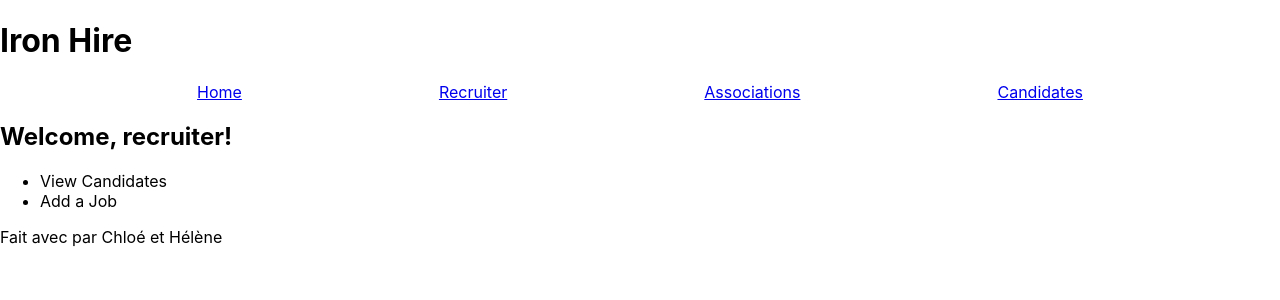
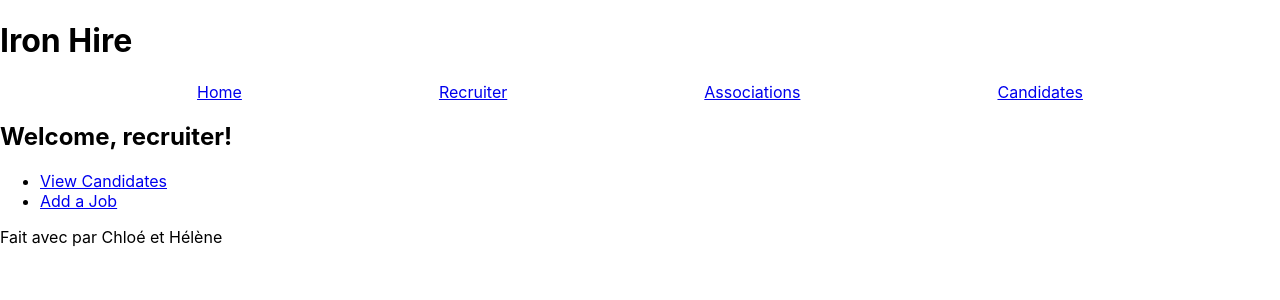
Before and after one commit to chloehd/ironHire-frontend, a React (Create React App) app: page /recruiters in a window 1280 px wide. Shown: the top 300 px of the page. Built offline with nearby package versions, Linux system fonts and the light colour scheme; no server answers.

Commit message:
minor changes

```diff
--- a/package.json
+++ b/package.json
@@ -4,6 +4,7 @@
   "private": true,
   "dependencies": {
     "axios": "^0.18.0",
+    "dotenv": "^6.2.0",
     "nodemon": "^1.18.7",
     "react": "^16.6.3",
     "react-dom": "^16.6.3",
--- a/src/App.js
+++ b/src/App.js
@@ -33,7 +33,7 @@ class App extends Component {
   }
 
   componentDidMount() {
-
+    // console.log("🐹🐹🐹🐹🐹🐹 "+ process.env.REACT_APP_SERVER_URL);
     axios.get(
       process.env.REACT_APP_SERVER_URL + "/api/checkuser",
       { withCredentials: true }
--- a/src/components/AddAssoProfile.js
+++ b/src/components/AddAssoProfile.js
@@ -28,7 +28,7 @@ class AddAssoProfile extends Component {
     uploadData.append("fileSubmission", files[0]);
 
     axios.post(
-      process.env.REACT_APP_SERVER_URL + "api/upload-file",
+      process.env.REACT_APP_SERVER_URL + "/api/upload-file",
       uploadData,
       { withCredentials: true }
       )
--- a/src/components/AllCandidates.js
+++ b/src/components/AllCandidates.js
@@ -1,6 +1,7 @@
 import React, { Component } from 'react';
+import { Redirect } from "react-router-dom";
 import axios from "axios";
-import { Link } from "react-router-dom";
+// import { Link } from "react-router-dom";
 
 function getCandidateUrl(oneCandidate) {
   return `/one-candidate/${oneCandidate._id}`;
@@ -18,12 +19,12 @@ class AllCandidates extends Component {
 componentDidMount() {
 
 axios.get(
-    "http://localhost:5555/api/candidate/candidatedata",
+    process.env.REACT_APP_SERVER_URL + "/api/candidate/candidatedata",
     { withCredentials: true }
 )
 .then(response => {
+  console.log("Candidate Data", response.data);
   this.setState({candidateArray: response.data})
-    console.log("Candidate Data", response.data);
 })
 
 .catch(err => {
@@ -37,6 +38,7 @@ axios.get(
 
 render() {
   const { candidateArray } = this.state;
+
     return (
       <section className="AllCandidatesSection">
       <h2>All Candidates</h2>
@@ -46,9 +48,8 @@ render() {
           return (
             <div className="AllCandidatesDiv">
             <li>{oneCandidate.first_name}</li>
-            <li>
-              </li>
-              {/* <li >
+{/*
+              <li >
               <h3>
               <Link to={getCandidateUrl(oneCandidate)}>
               {oneCandidate.firstName} {oneCandidate.last_name}
--- a/src/components/Associations.js
+++ b/src/components/Associations.js
@@ -14,6 +14,7 @@ class Associations extends Component {
   componentDidMount() {
     axios.get(
       process.env.REACT_APP_SERVER_URL + "/api/asso/news",
+      // process.env.REACT_APP_SERVER_URL + "/api/asso/news",
       { withCredentials: true }
       )
       .then(response => {
--- a/src/components/OneAssociation.js
+++ b/src/components/OneAssociation.js
@@ -14,7 +14,7 @@ class OneAssociation extends Component {
     const { params } = this.props.match;
 
     axios.get(
-      `http://localhost:5555/api/asso/${params.assoId}`,
+      process.env.REACT_APP_SERVER_URL + `/api/asso/${params.assoId}`,
       { withCredentials: true }
       )
       .then(response => {
--- a/src/components/Recruiters.js
+++ b/src/components/Recruiters.js
@@ -1,4 +1,5 @@
 import React, { Component } from 'react';
+import { Link } from "react-router-dom";
 
 class Recruiters extends Component {
 
@@ -9,11 +10,16 @@ class Recruiters extends Component {
       <h1>Welcome, recruiter!</h1>
 
       <ul>
-        <li>View Candidates</li>
-        <li>Add a Job</li>
+
+        <li>
+          <Link to="/all-candidates">View Candidates</Link>
+          </li>
+
+        <li>
+        <Link to="/add-job">Add a Job</Link>
+        </li>
+
       </ul>
-
-
 
       </section>
     )
--- a/src/serviceWorker.js
+++ b/src/serviceWorker.js
@@ -12,7 +12,7 @@
 
 const isLocalhost = Boolean(
   window.location.hostname === 'localhost' ||
-    // [::1] is the IPv6 localhost address.
+    // [::1] is the IPv6  address.
     window.location.hostname === '[::1]' ||
     // 127.0.0.1/8 is considered localhost for IPv4.
     window.location.hostname.match(
```
Also changed, not shown: 1 other file (tests, documents, lock files or other folders).
